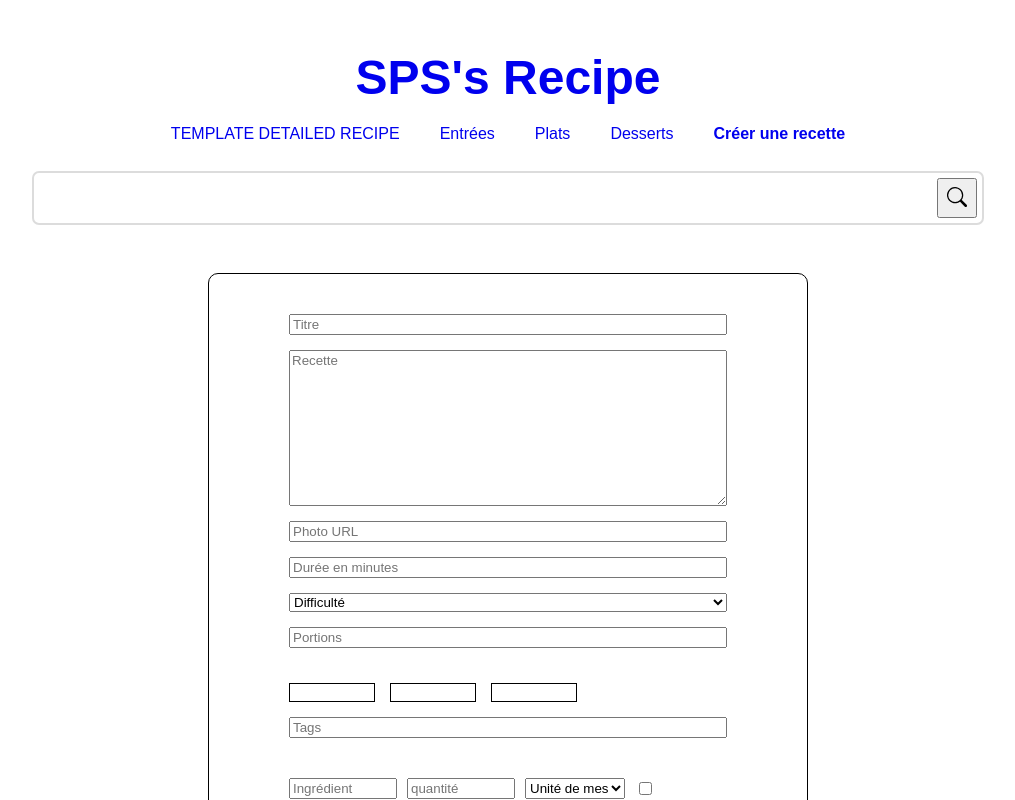
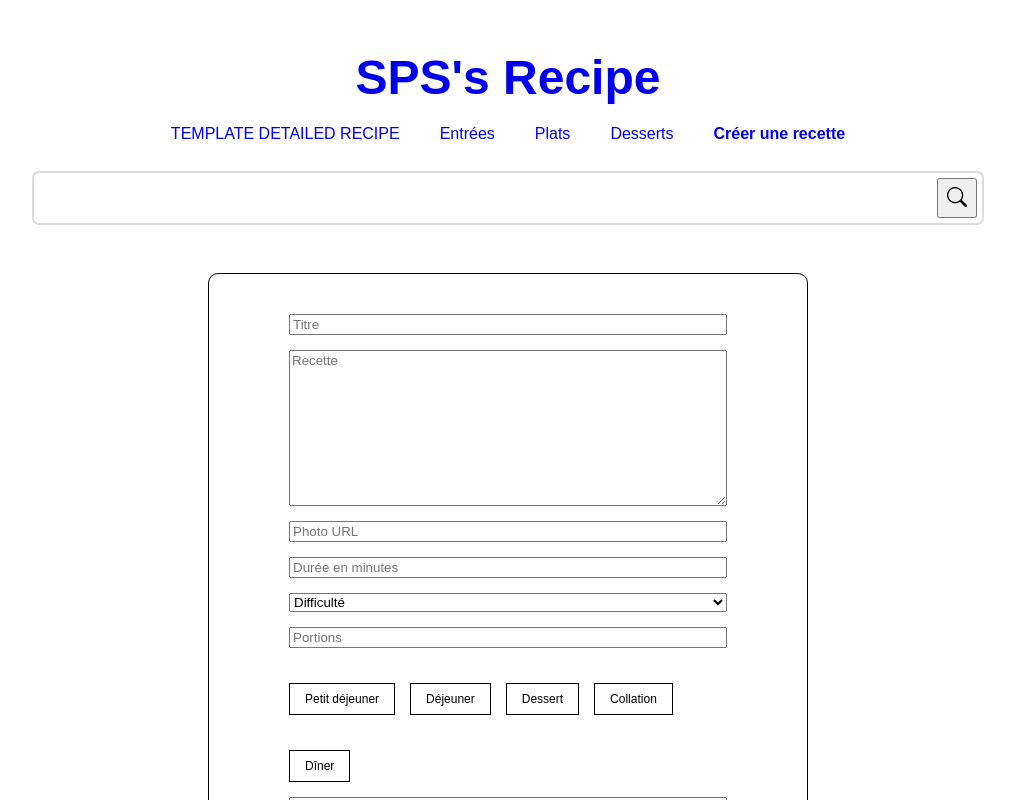
Before and after one commit to S0Web/recette-cuisine, a React (Vite) app: page /addrecipe in a window 1280 px wide. Shown: the top 800 px of the page, without its empty margins (132-1147 px from the left). Built offline with nearby package versions, Linux system fonts and the light colour scheme.

Commit message:
form fixed

```diff
--- a/src/components/addRecipe/RecipeForm.css
+++ b/src/components/addRecipe/RecipeForm.css
@@ -15,10 +15,21 @@ form {
 
 
 .tag {
-  width: 80PX;
+  width: auto;
+  display: flex;
+  align-items: center;
   height: 15PX;
   border: 1px solid black;
   margin-top: 20px;
+  padding: 15px;
+  background-color: transparent;
+  font-size: 12px;
+  text-align: center;
+  cursor: pointer;
+}
+
+.tag:hover {
+  background-color: rgb(211, 208, 208);
 }
 
 .tags-list {
--- a/src/components/addRecipe/RecipeForm.jsx
+++ b/src/components/addRecipe/RecipeForm.jsx
@@ -2,23 +2,59 @@ import { useState } from "react";
 import "./RecipeForm.css"
 
 const RecipeForm = () => {
+  //les infos à récup
   const [titleInput, setTitleInput] = useState()
   const [textareaInput, setTextareaInput] = useState()
   const [photoInput, setPhotoInput] = useState()
   const [durationInput, setDurationInput] = useState()
   const [difficultyInput, setDifficultyInput] = useState()
   const [portionsInput, setPortionsInput] = useState()
-  const [tagsInput, setTagsInput] = useState()
+  const [tagsInput, setTagsInput] = useState([])
   const [ingredInput, setIngredInput] = useState()
   const [quantityInput, setQuantityInput] = useState()
   const [measuresInput, setMeasuresInput] = useState()
 
+  //stocker les informations du formulaire
   const [values, setValues] = useState([])
 
   const [isChecked, setIsChecked] = useState(false)
+
+  //stocker les tags
+  const [defaultTags, setDefaultTags] = useState([
+    {id: 0, tag: "Petit déjeuner"},
+    {id: 1, tag: "Déjeuner"},
+    {id: 2, tag: "Dessert"},
+    {id: 3, tag: "Collation"},
+    {id: 4, tag: "Dîner"}
+  ])
+
+  // stocker les ingrédients
+  const [ingredientArray, setIngredientArray] = useState([])
+
+  //l'ajout d'un ingrédient
+  const addIngredients = () => {
+    const newState = [...ingredientArray]
+    newState.push(ingredInput + " " + quantityInput + " " + measuresInput)
+    setIngredientArray(newState)
+
+    setIngredInput("")
+    setQuantityInput("")
+    setMeasuresInput("")
+  }
+
   //Checkbox boolean
   const handleCheck = () => {
     setIsChecked(!isChecked)
+  }
+
+  //ajouter l'array et écrire en même temps
+  const handleClick = (id, name) => {
+    setDefaultTags(prevState => {
+      const tabtemp = [...tagsInput]
+      tabtemp.push(name)
+      setTagsInput(tabtemp)
+      return prevState.filter(tag => tag.id !== id)
+    })
   }
 
   //Form submit
@@ -33,13 +69,10 @@ const RecipeForm = () => {
     newState.push(difficultyInput)
     newState.push(portionsInput)
     newState.push(tagsInput)
-    newState.push(ingredInput)
-    newState.push(quantityInput)
-    newState.push(measuresInput)
+    newState.push(ingredientArray)
     newState.push(isChecked)
     setValues(newState)
 
-    console.log(newState);
 
     setTitleInput("")
     setTextareaInput("")
@@ -48,10 +81,9 @@ const RecipeForm = () => {
     setDifficultyInput("")
     setPortionsInput("")
     setTagsInput("")
-    setIngredInput("")
-    setQuantityInput("")
-    setMeasuresInput("")
     setIsChecked(false)
+
+    console.log(newState);
   }
 
   return (
@@ -103,9 +135,16 @@ const RecipeForm = () => {
         />
 
         <div id="tagsList" className="tags-list">
-          <input className="tag" />
-          <input className="tag" />
-          <input className="tag" />
+          {
+            defaultTags.map(tag =>
+              <button
+                key={tag.id}
+                className="tag"
+                onClick={() => handleClick(tag.id, tag.tag)}>
+                {tag.tag}
+              </button>
+            )
+          }
         </div>
 
         <input
@@ -128,14 +167,14 @@ const RecipeForm = () => {
             style={{width: "100px"}}
             value={ingredInput}
             onChange={ingredients => setIngredInput(ingredients.target.value)}
-          />
+            />
           <input
             type="number"
             placeholder="quantité"
             style={{width: "100px"}}
             value={quantityInput}
             onChange={quantity => setQuantityInput(quantity.target.value)}
-          />
+            />
           <select
             name=""
             id=""
@@ -172,13 +211,25 @@ const RecipeForm = () => {
             <option value="tasse(s) de fruits frais (framboises, cerises, etc.)">tasse(s) de fruits frais (framboises, cerises, etc.)</option>
             <option value="tasse(s) de céréales">tasse(s) de céréales</option>
           </select>
-          <input
+          <button
             type="checkbox"
             checked={isChecked}
+            onClick={addIngredients}
             onChange={handleCheck}
-          />
+          >
+            Ajouter
+          </button>
         </div>
 
+        <div style={{display: "flex", flexFlow: "column wrap", gap: "20px", fontSize: "15px"}}>
+          {
+            ingredientArray.map((ingreditent, i) =>
+              <>
+                {ingreditent} <br /> <br />
+              </>
+            )
+          }
+        </div>
         <button>valider</button>
       </form>
     </div>
```
